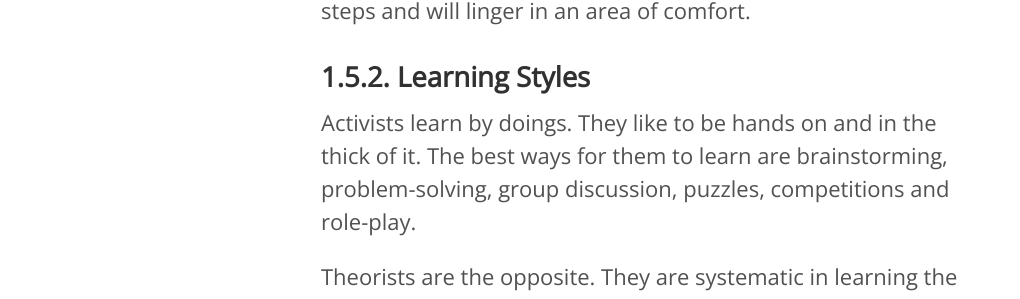
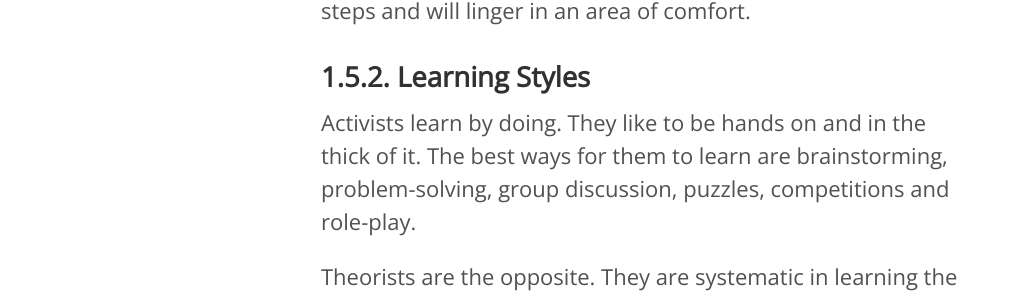
Before and after one commit to foopod/blog-2.0, a Jekyll site: the page built from _notes/mastering-coaching.md, in a window 1280 px wide and 900 px high, scrolled down 8048 px. Shown: the part 153-452 px from the top of the window, without its empty margins (0-1020 px from the left). Built offline with Jekyll 4.4.1, drawn with Linux system fonts in a browser that asks for light colours; nearby versions of some CDN libraries; some of the changed text lies outside the part shown.

Commit message:
Update mastering-coaching.md

```diff
--- a/_notes/mastering-coaching.md
+++ b/_notes/mastering-coaching.md
@@ -172,7 +172,7 @@ It is important to know that different people prefer individual steps and will l
 
 ### 1.5.2. Learning Styles
 
-Activists learn by doings. They like to be hands on and in the thick of it. The best ways for them to learn are brainstorming, problem-solving, group discussion, puzzles, competitions and role-play.
+Activists learn by doing. They like to be hands on and in the thick of it. The best ways for them to learn are brainstorming, problem-solving, group discussion, puzzles, competitions and role-play.
 
 Theorists are the opposite. They are systematic in learning the theory behind eveything. They prefer to analyse and synthesize. The best ways for them to learn are models, statistics, stories, quotes, background information and applying theories.
 
```
Also changed, not shown: other parts of _notes/mastering-coaching.md (+1 -1 lines).
